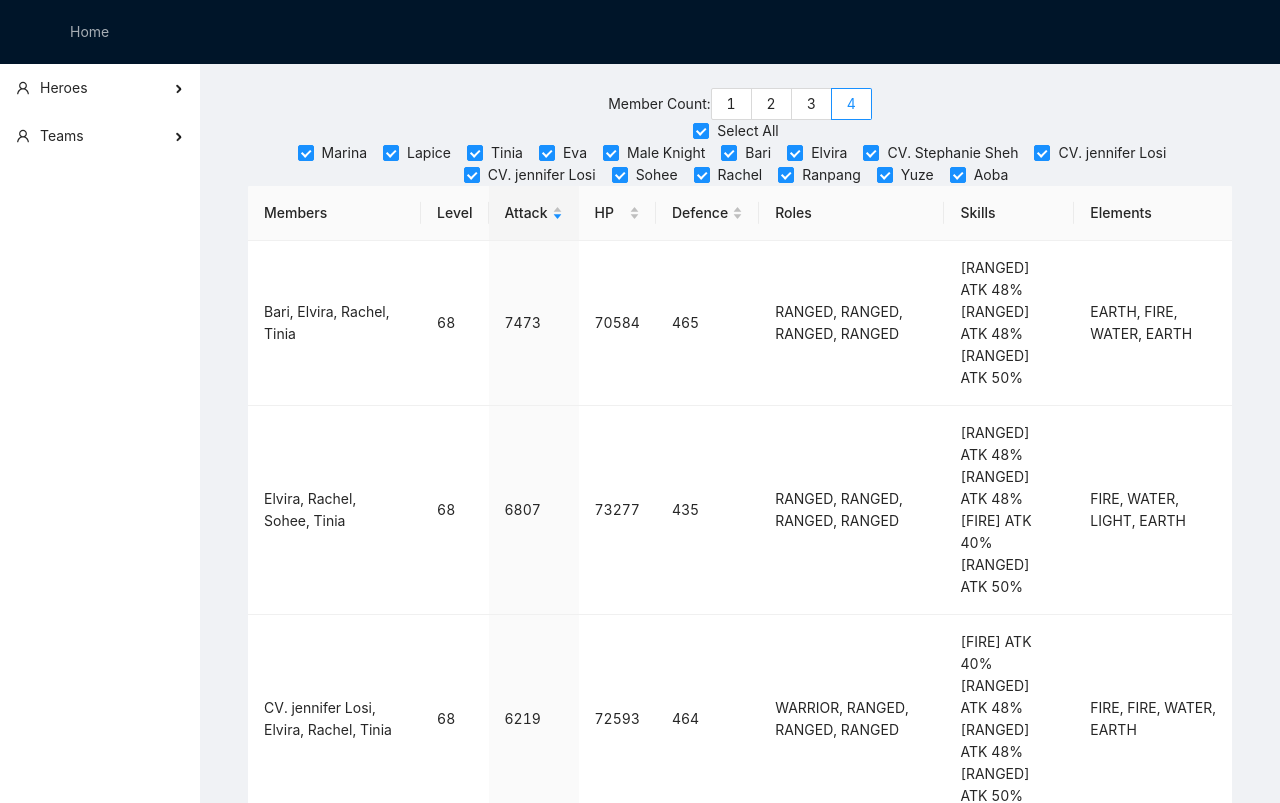
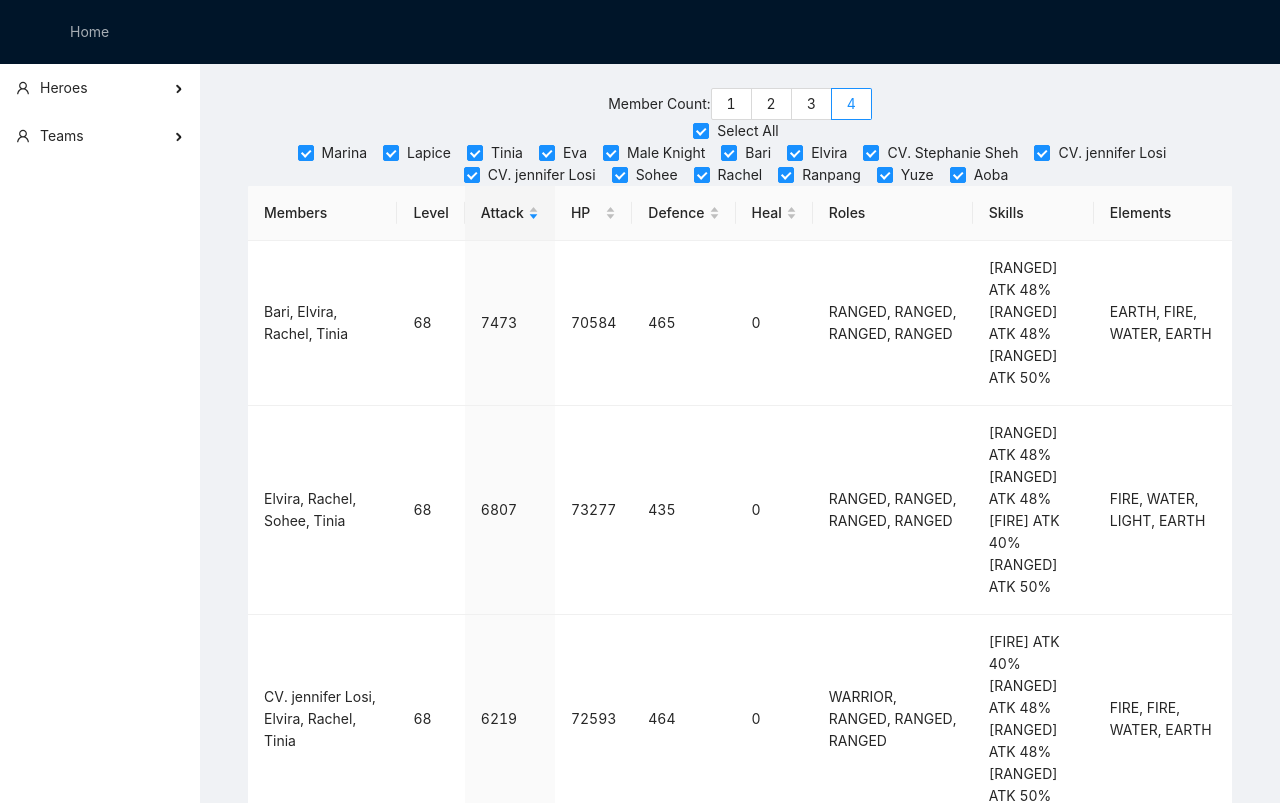
Before and after one commit to monacob/guardian-tales, a React (Create React App) app: page /teams in a window 1280 px wide. Shown: the top 803 px of the page. Built offline with nearby package versions, Linux system fonts and the light colour scheme.

Commit message:
add heal

```diff
--- a/src/data/heroes.js
+++ b/src/data/heroes.js
@@ -336,7 +336,7 @@ const heroes: Array<Hero> = [
         criticalHitChance: 0.05,
         hp: 16833,
         def: 120,
-        heal: 0,
+        heal: 1233,
         damageReduction: 15,
         cardSlot: 2,
         resistance: [
--- a/src/pages/team_optimizer.js
+++ b/src/pages/team_optimizer.js
@@ -11,6 +11,7 @@ type Team = {
     atk: { basic: number, adjusted: number },
     hp: { basic: number, adjusted: number },
     def: { basic: number, adjusted: number },
+    heal: { basic: number, adjusted: number },
 }
 
 function generateTeams(heroes: Array<Hero>, teams: Array<Team>, team: Team, memberCount: number) {
@@ -55,7 +56,7 @@ function calculateTeamAttributes(teams: Array<Team>) {
                 }
             }
         }
-        for (let attr of ['ATK', 'HP', 'DEF']) {
+        for (let attr of ['ATK', 'HP', 'DEF', 'HEAL']) {
             const {basic, adjusted} = team.members.map(member => {
                 const basic = member[attr.toLowerCase()];
                 const multiplier = 1 + (multipliers.get(member.name)?.get(attr) ?? 0);
@@ -119,6 +120,16 @@ const columns = [
             </Tooltip>
         },
         sorter: (a, b) => a.def.adjusted - b.def.adjusted
+    }, {
+        title: 'Heal',
+        dataIndex: 'heal',
+        key: 'heal',
+        render: ({basic, adjusted}) => {
+            return <Tooltip title={`${basic} ${adjusted}`}>
+                {adjusted}
+            </Tooltip>
+        },
+        sorter: (a, b) => a.heal.adjusted - b.heal.adjusted
     },
     {
         title: 'Roles',
@@ -162,6 +173,7 @@ function TeamOptimizer() {
             atk: {basic: 0, adjusted: 0},
             hp: {basic: 0, adjusted: 0},
             def: {basic: 0, adjusted: 0},
+            heal: {basic: 0, adjusted: 0},
         }, memberCount);
         calculateTeamAttributes(teams);
         return teams;
```
